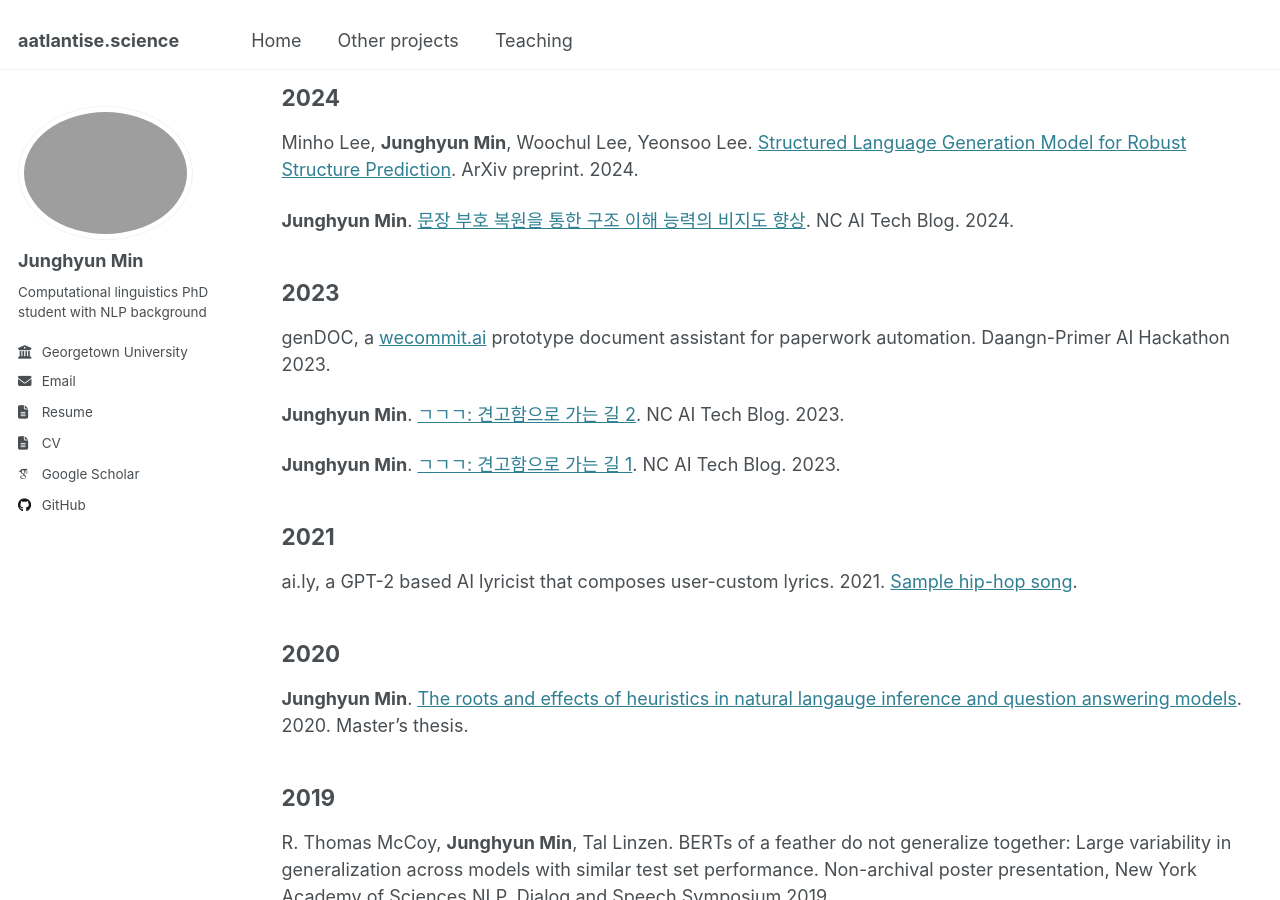
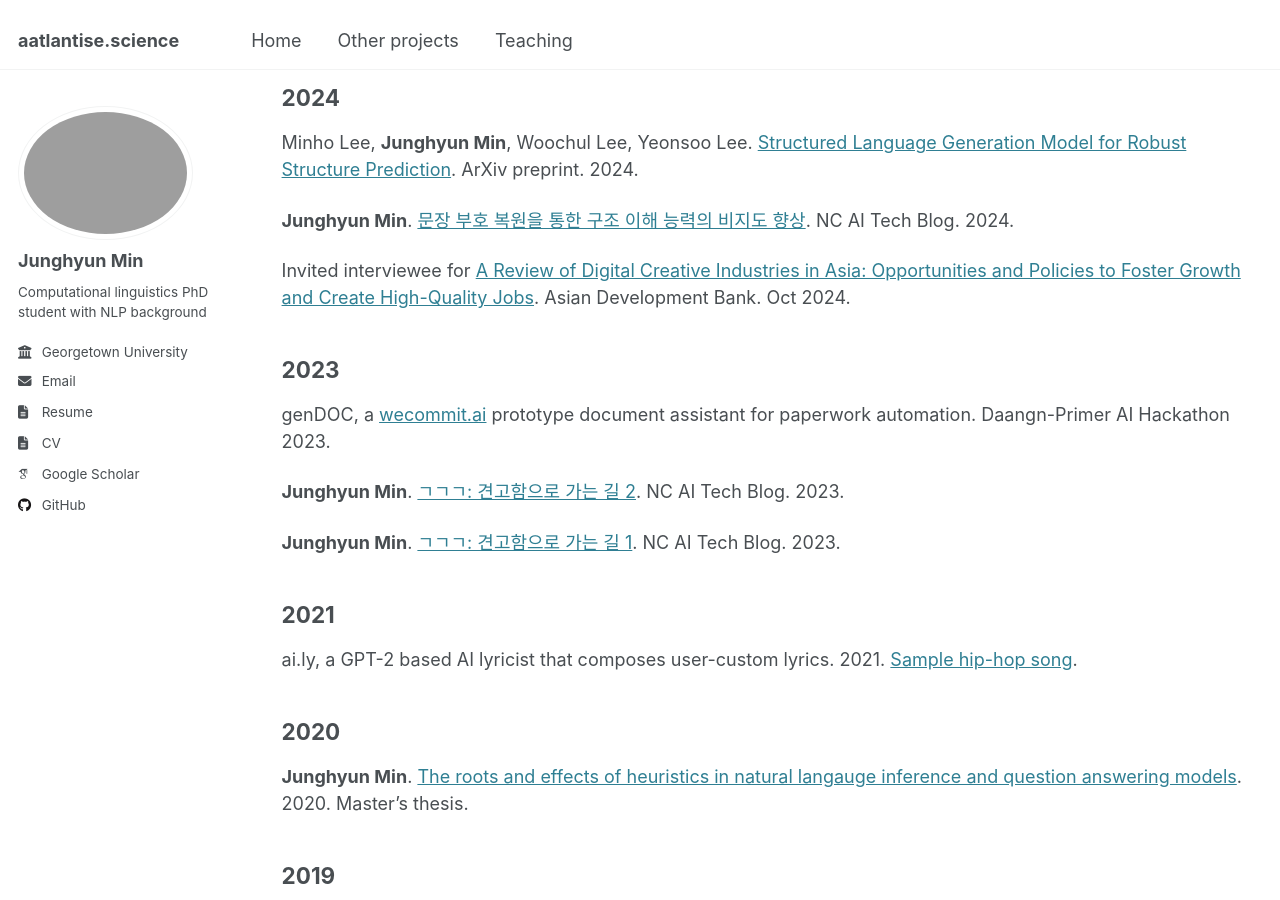
Before and after one commit to Aatlantise/aatlantise.github.io, a Jekyll site: the page built from _pages/extraling.md, in a window 1280 px wide and 900 px high, scrolled down 570 px. Built offline with Jekyll 4.4.1, drawn with Linux system fonts in a browser that asks for light colours; some web fonts are replaced.

Commit message:
[Chore] Add ADB report

```diff
--- a/_pages/extraling.md
+++ b/_pages/extraling.md
@@ -32,6 +32,9 @@ Minho Lee, **Junghyun Min**, Woochul Lee, Yeonsoo Lee.
 
 **Junghyun Min**.
 [문장 부호 복원을 통한 구조 이해 능력의 비지도 향상](https://ncsoft.github.io/ncresearch/195e5588d76145a5becc6052cdbf9cfa5092dcbe). NC AI Tech Blog. 2024.
+
+Invited interviewee for [A Review of Digital Creative Industries in Asia: Opportunities and Policies to Foster Growth and Create High-Quality Jobs](https://www.adb.org/publications/review-digital-creative-industries-asia).
+Asian Development Bank. Oct 2024.
 
 ## 2023
 genDOC, a [wecommit.ai](https://www.wecommit.ai) prototype document assistant for paperwork automation. Daangn-Primer AI Hackathon 2023.
```
